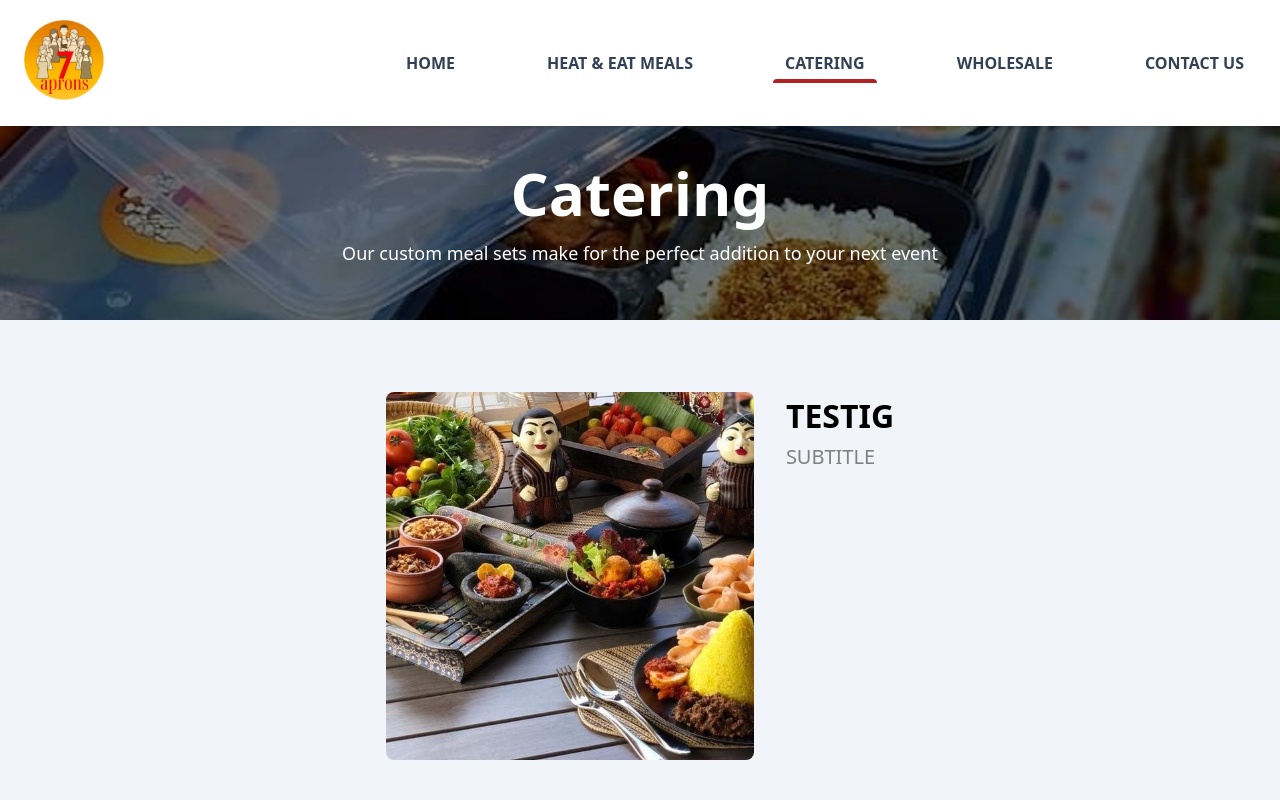
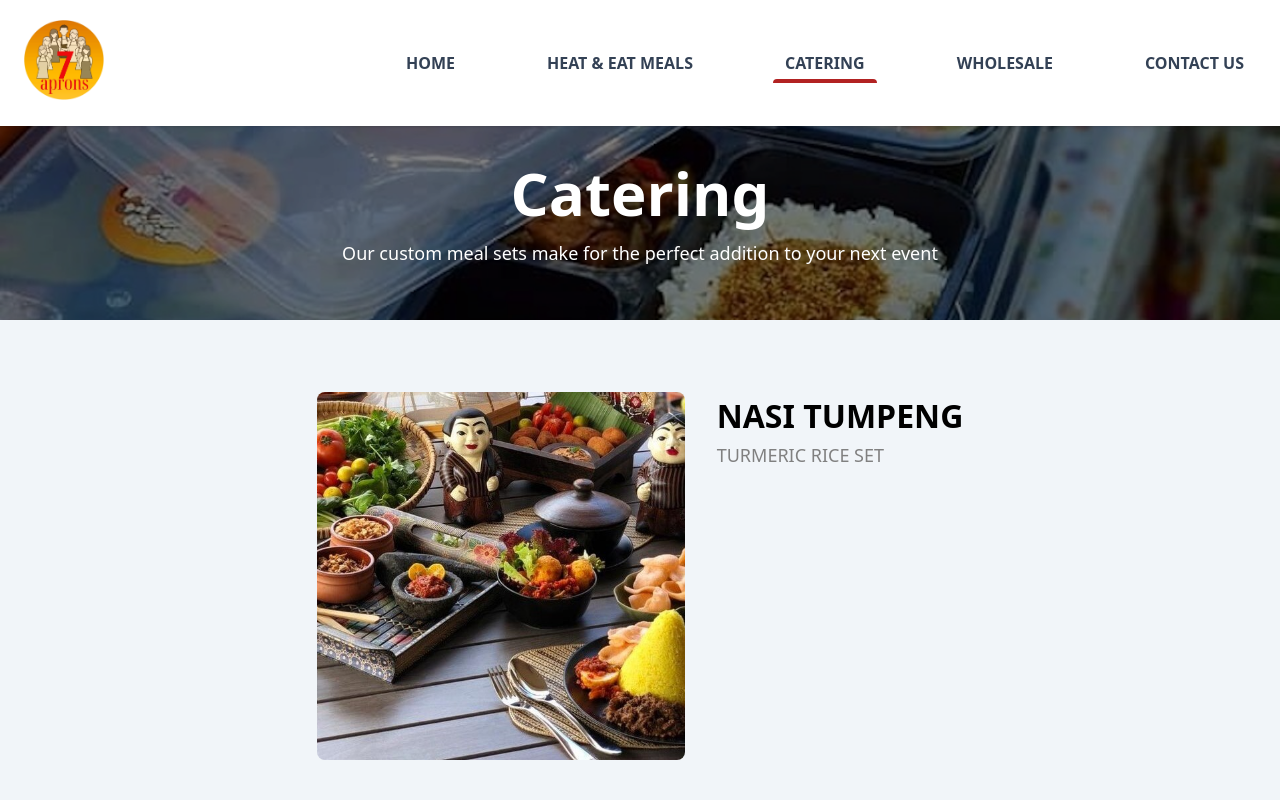
Before and after one commit to timeitel/7aprons-next, a Next.js app: page /catering in a window 1280 px wide. Shown: the top 800 px of the page. Built offline with nearby package versions, Linux system fonts and the light colour scheme.

Commit message:
wip: catering

```diff
--- a/modules/catering/_SetDescription.tsx
+++ b/modules/catering/_SetDescription.tsx
@@ -1,5 +1,7 @@
 import { FlexColumn } from "@components/Flex";
+import { Title } from "./_Title";
 import { FC } from "react";
+import { UList } from "./_UList";
 
 export const SetDescription: FC = () => {
   return (
@@ -12,27 +14,11 @@ export const SetDescription: FC = () => {
           textTransform: "uppercase",
         }}
       >
-        testig
+        Nasi Tumpeng
       </h2>
-      <h6
-        style={{
-          marginBottom: "1rem",
-          fontWeight: 500,
-          fontSize: "1.25rem",
-          color: "grey",
-          textTransform: "uppercase",
-        }}
-      >
-        subtitle
-      </h6>
-      <ul
-        style={{
-          listStyleType: "disc",
-          listStylePosition: "inside",
-          paddingLeft: "0.25rem",
-          marginBottom: "1rem",
-        }}
-      >
+
+      <Title>Turmeric rice set</Title>
+      <UList>
         {/* {description.map((x) => (
           <li key={x.text}>
             {x.text}
@@ -52,7 +38,7 @@ export const SetDescription: FC = () => {
             )}
           </li>
         ))} */}
-      </ul>
+      </UList>
       {/* <p style={{ marginBottom: "auto" }}>{price}</p> */}
     </FlexColumn>
   );
--- /dev/null
+++ b/modules/catering/_Title.tsx
@@ -0,0 +1,19 @@
+import { FC } from "react";
+
+interface Props {}
+
+export const Title: FC<Props> = ({ children }) => {
+  return (
+    <h6
+      style={{
+        marginBottom: "1rem",
+        fontWeight: 500,
+        fontSize: "1.125rem",
+        color: "grey",
+        textTransform: "uppercase",
+      }}
+    >
+      {children}
+    </h6>
+  );
+};
--- /dev/null
+++ b/modules/catering/_UList.tsx
@@ -0,0 +1,18 @@
+import { FC } from "react";
+
+interface Props {}
+
+export const UList: FC<Props> = ({ children }) => {
+  return (
+    <ul
+      style={{
+        listStyleType: "disc",
+        listStylePosition: "inside",
+        paddingLeft: "0.25rem",
+        marginBottom: "1rem",
+      }}
+    >
+      {children}
+    </ul>
+  );
+};
--- a/pages/catering.tsx
+++ b/pages/catering.tsx
@@ -20,10 +20,7 @@ export default function Catering() {
       />
 
       <div style={{ padding: "3rem 0" }} className="bg-blueGray-100">
-        <CateringSet
-          imagePath={"images/our-story.jpg"}
-          title={"Nasi Tumpeng"}
-        />
+        <CateringSet imagePath={"images/our-story.jpg"} />
       </div>
       <ContactSection />
       <Footer />
```
